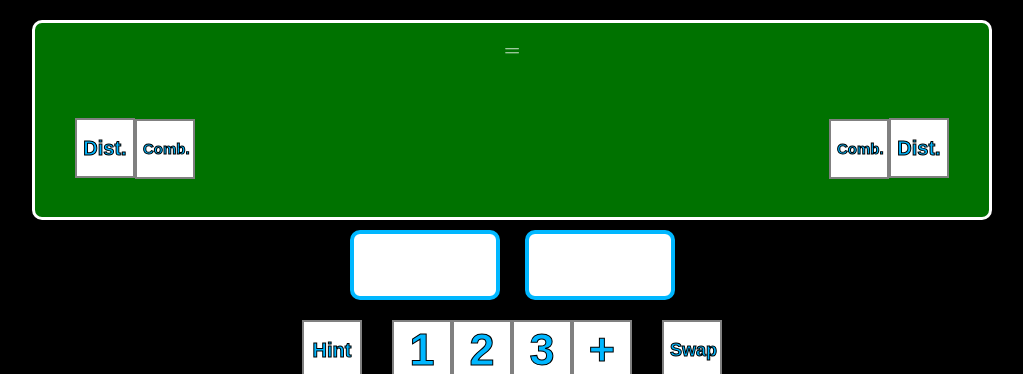
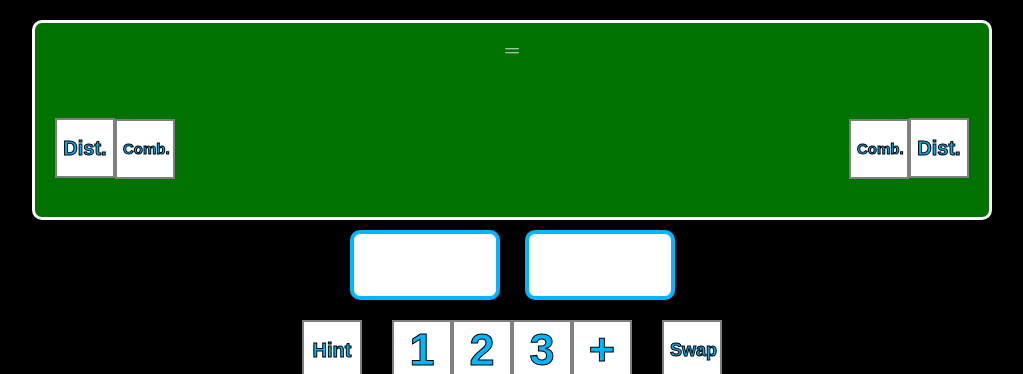
Before and after one commit to carston-work/tru-algebra-py, a Flask app: template app/templates/solve_box.html in a window 1280 px wide. Shown: the part 96-470 px from the top of the page, without its empty margins (128-1151 px from the left). Run offline with Flask 2, Linux system fonts and the light colour scheme; the template is opened without the code that fills it, so the values that code supplies are empty; some libraries are stand-ins or nearby versions.

Commit message:
chalkboard css changes

```diff
--- a/app/static/solve_css.css
+++ b/app/static/solve_css.css
@@ -101,7 +101,7 @@
 }
 
 #lhs {
-    margin-left: 2em;
+    margin-left: 1em;
 }
 
 #rhs, #comb_rhs {
@@ -110,7 +110,7 @@
 }
 
 #rhs {
-    margin-right: 2em;
+    margin-right: 1em;
 }
 
 #comb_lhs, #comb_rhs {
--- a/app/templates/solve_box.html
+++ b/app/templates/solve_box.html
@@ -38,10 +38,12 @@
     {% block content %}
     <div id="chalkboard">
         <div id=equation>$${{ equation.lhs }}={{equation.rhs}}$$</div>
-        <button id='lhs' class="distribute simp">Dist.</button>
-        <button id='comb_lhs' class='combine simp'>Comb.</button>
-        <button id='rhs' class="distribute simp">Dist.</button>
-        <button id='comb_rhs' class='combine simp'>Comb.</button>
+        <div>
+            <button id='lhs' class="distribute simp">Dist.</button>
+            <button id='comb_lhs' class='combine simp'>Comb.</button>
+            <button id='rhs' class="distribute simp">Dist.</button>
+            <button id='comb_rhs' class='combine simp'>Comb.</button>
+        </div>
     </div>
     <div id = "middle">
         <div id = "algL" class = "algs"></div>
```
